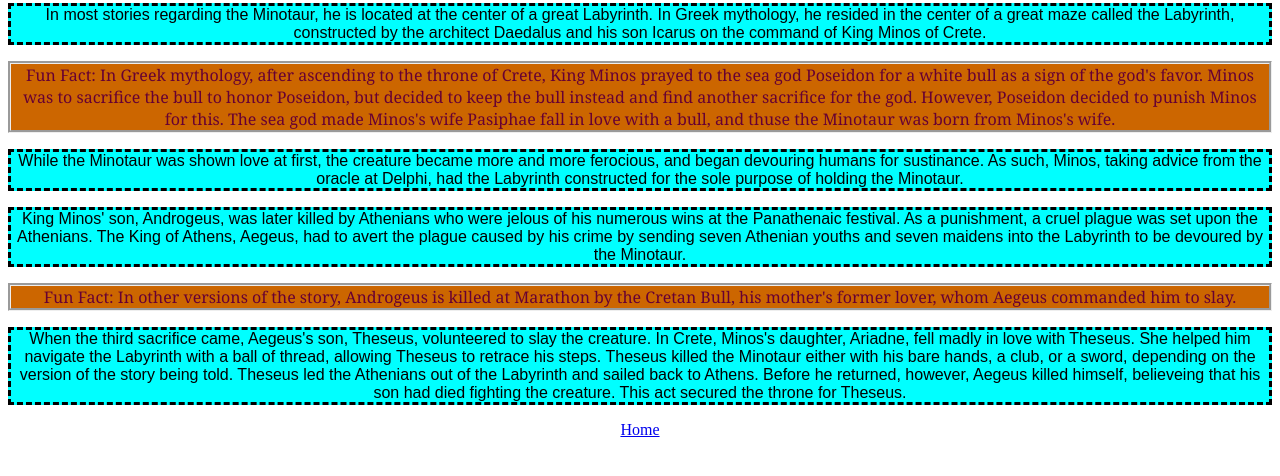
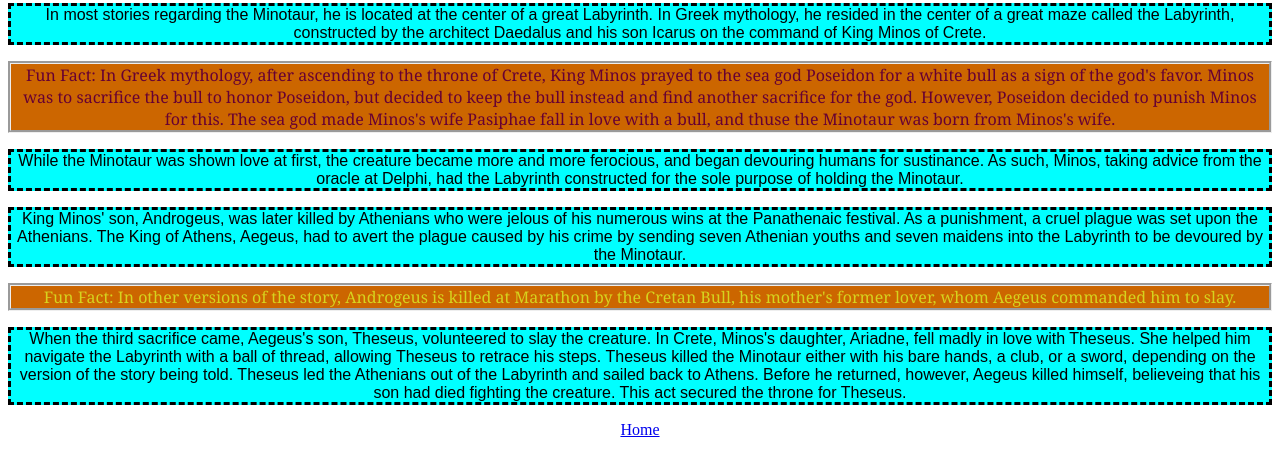
Before and after one commit to jdmar3-comp426/a01-dfmills44, a website: page page2.html in a window 1280 px wide. Shown: the part 84-560 px from the top of the page. Drawn offline with Linux system fonts and the light colour scheme.

Commit message:
HTML syntax fixed

```diff
--- a/page2.html
+++ b/page2.html
@@ -30,7 +30,7 @@
             punishment, a cruel plague was set upon the Athenians. The King of Athens, Aegeus, had to avert the plague caused by his crime by
             sending seven Athenian youths and seven maidens into the Labyrinth to be devoured by the Minotaur.
         </p>
-        <p id="funfact">
+        <p id="funfact2">
             Fun Fact: In other versions of the story, Androgeus is killed at Marathon by the Cretan Bull, his mother's former lover, whom
             Aegeus commanded him to slay.
         </p>
--- a/styles.css
+++ b/styles.css
@@ -14,6 +14,10 @@ p.main {
 
 #funfact {
     color: #660033;
+}
+
+#funfact2 {
+    color: #d6d31e;
 }
 
 a:hover {
```
